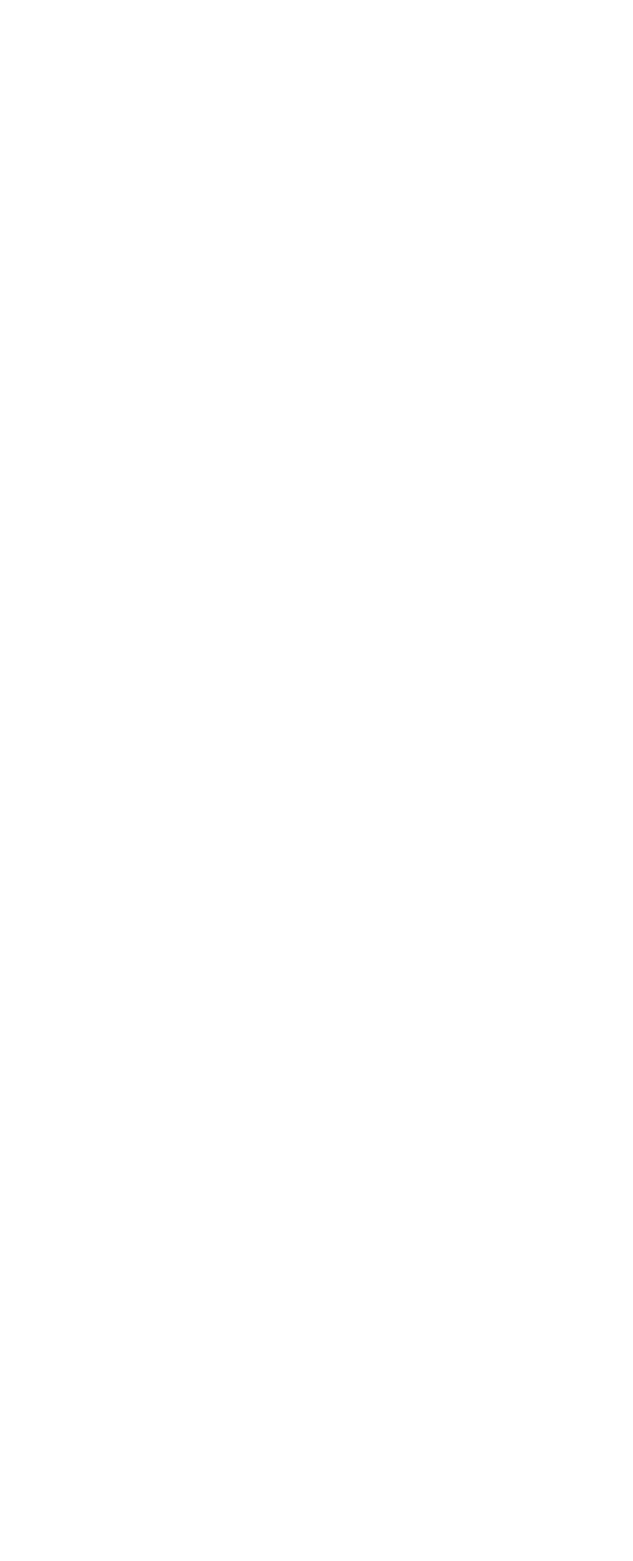
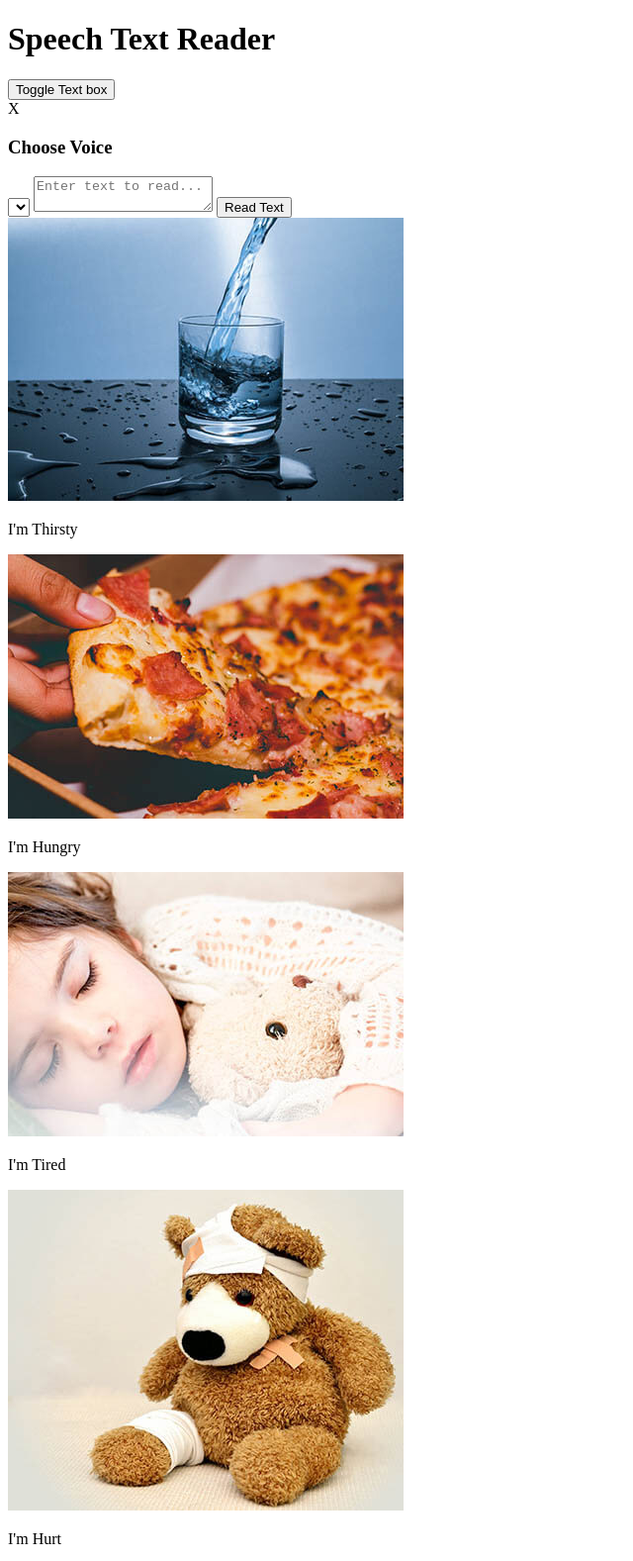
Before and after one commit to drusac/speech-text-reader, a plain HTML site: page index.html in a window 1280 px wide. Shown: the top 1577 px of the page at 99% size, without its empty margins (0-640 px from the left). Before the commit the page ends 800 px from the top, so only its background shows below. Drawn offline with Linux system fonts and the light colour scheme.

Commit message:
html & output speech boxes

```diff
--- a/index.html
+++ b/index.html
@@ -3,15 +3,30 @@
 
 <head>
     <meta charset="UTF-8" />
-    <meta name="viewport" content="width=device-width, initial-scale=1.0" />
-    <meta http-equiv="X-UA-Compatible" content="ie=edge" />
+    <meta name="viewport" content="width=device-width, initial-scale=1.0">
+    <meta http-equiv="X-UA-Compatible" content="ie=edge">
     <link rel="stylesheet" href="https://cdnjs.cloudflare.com/ajax/libs/font-awesome/5.13.0/css/all.min.css"
-        integrity="sha256-h20CPZ0QyXlBuAw7A+KluUYx/3pK+c7lYEpqLTlxjYQ=" crossorigin="anonymous" />
-    <link rel="stylesheet" href="style.css" />
-    <title>Speed Typer</title>
+        integrity="sha256-h20CPZ0QyXlBuAw7A+KluUYx/3pK+c7lYEpqLTlxjYQ=" crossorigin="anonymous">
+    <link rel="stylesheet" href="style.css">
+    <title>Speech Text Reader</title>
 </head>
 
 <body>
+    <div class="container">
+        <h1>Speech Text Reader</h1>
+        <button id="toggle" class="btn btn-toggle">
+            Toggle Text box
+        </button>
+        <div id="text-box" class="text-box">
+            <div id="close" class="close">X</div>
+            <h3>Choose Voice</h3>
+            <select id="voices"></select>
+            <textarea id="text" placeholder="Enter text to read..."></textarea>
+            <button class="btn" id="read">Read Text</button>
+        </div>
+        <main></main>
+    </div>
+
     <script src="script.js"></script>
 </body>
 
--- a/script.js
+++ b/script.js
@@ -1,9 +1,77 @@
-const word = document.getElementById('word');
-const text = document.getElementById('text');
-const scoreEl = document.getElementById('score');
-const timeEl = document.getElementById('time');
-const endgameEl = document.getElementById('end-game-container');
-const settingsBtn = document.getElementById('settings-btn');
-const settings = document.getElementById('settings');
-const settingsForm = document.getElementById('settings-form');
-const difficultySelect = document.getElementById('difficulty');
+const main = document.querySelector('main');
+const voicesSelect = document.getElementById('voices');
+const textarea = document.getElementById('text');
+const readBtn = document.getElementById('read');
+const toggleBtn = document.getElementById('toggle');
+const closeBtn = document.getElementById('close');
+
+
+const data = [
+    {
+        image: './img/drink.jpg',
+        text: "I'm Thirsty"
+    },
+    {
+        image: './img/food.jpg',
+        text: "I'm Hungry"
+    },
+    {
+        image: './img/tired.jpg',
+        text: "I'm Tired"
+    },
+    {
+        image: './img/hurt.jpg',
+        text: "I'm Hurt"
+    },
+    {
+        image: './img/happy.jpg',
+        text: "I'm Happy"
+    },
+    {
+        image: './img/angry.jpg',
+        text: "I'm Angry"
+    },
+    {
+        image: './img/sad.jpg',
+        text: "I'm Sad"
+    },
+    {
+        image: './img/scared.jpg',
+        text: "I'm Scared"
+    },
+    {
+        image: './img/outside.jpg',
+        text: 'I Want To Go Outside'
+    },
+    {
+        image: './img/home.jpg',
+        text: 'I Want To Go Home'
+    },
+    {
+        image: './img/school.jpg',
+        text: 'I Want To Go To School'
+    },
+    {
+        image: './img/grandma.jpg',
+        text: 'I Want To Go To Grandmas'
+    }
+];
+
+data.forEach(createBox);
+
+// Create speech boxes
+function createBox(item){
+    const box = document.createElement('div');
+
+    const { image, text } = item;
+
+    box.classList.add('box');
+    box.innerHTML = `
+        <img src="${image}" alt="${text}" />
+        <p class="info">${text}</p>
+    `;
+
+    // @todo - speak event
+
+    main.appendChild(box);
+}
```
Also changed, not shown: img/angry.jpg (added), img/drink.jpg (added), img/food.jpg (added), img/grandma.jpg (added), img/happy.jpg (added), img/home.jpg (added), img/hurt.jpg (added), img/outside.jpg (added), img/sad.jpg (added), img/scared.jpg (added), img/school.jpg (added), img/tired.jpg (added), 1 other file.
